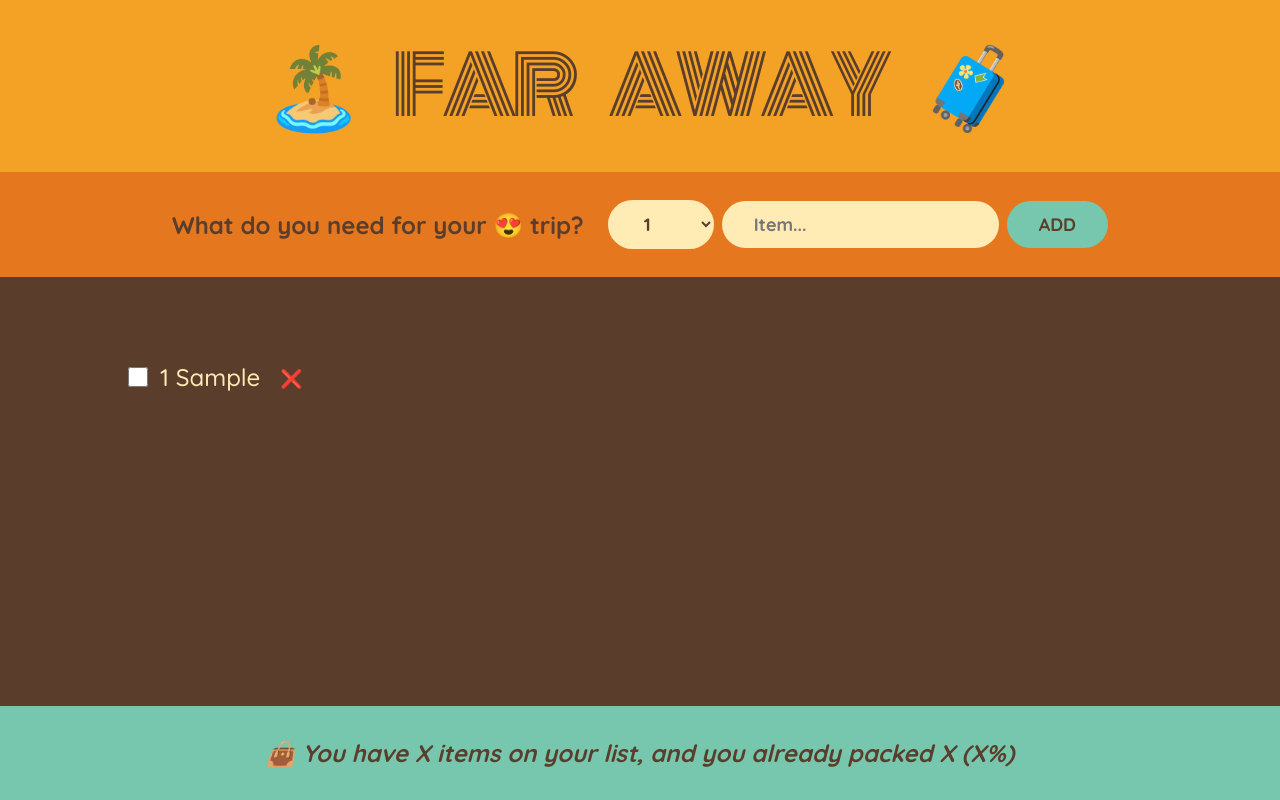
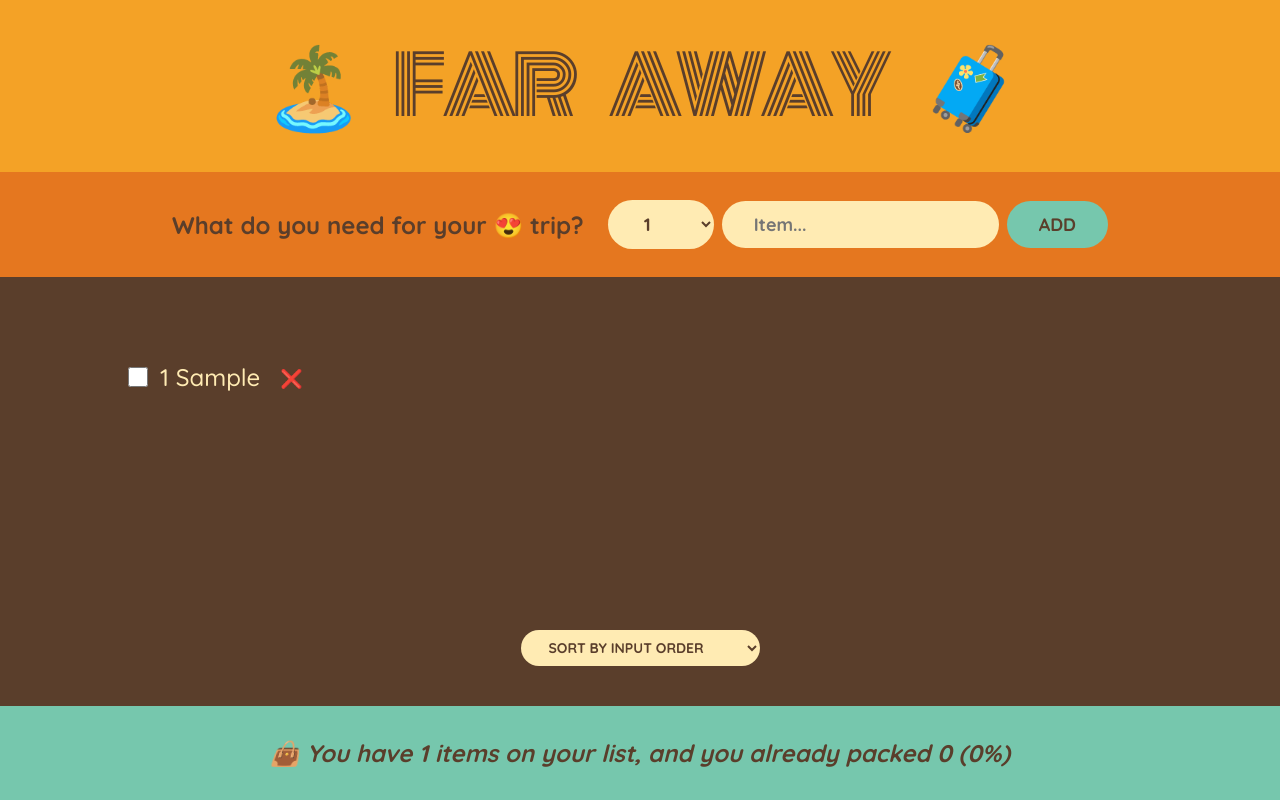
Before and after one commit to jolebaudracco/travel, a React (Create React App) app: page / in a window 1280 px wide. Both pictures are taken after typing "Sample" into the empty fields and a click on the button "ADD". Built offline with nearby package versions, Linux system fonts and the light colour scheme.

Commit message:
Enhance PackingList and Stats components with sorting and item count features

```diff
--- a/src/App.js
+++ b/src/App.js
@@ -8,6 +8,7 @@
 
 const App = () => {
   const [items, setItems] = useState([])
+
 
   function handleAddItem(item){
     setItems(items => [...items, item]);
@@ -30,7 +31,7 @@
       <Logo />
       <Form onAddItems={handleAddItem}/>
       <PackingList items={items} onDeleteItem={handleDeleteItem} onToggleItems={handleToggleItem}/>
-      <Stats />
+      <Stats items={items}/>
     </div>
   )
 }
@@ -56,7 +57,6 @@
       packed: false,
       id: Date.now(),
     };
-    console.log(newItem);
 
     onAddItems(newItem);
 
@@ -85,14 +85,32 @@
     </form>
   )
 }
+
+
 const PackingList = ({items, onDeleteItem, onToggleItems}) => {
+  const [sortBy, setSortBy] = useState('input');
+  let sortedItems;
+
+  if(sortBy === 'input') sortedItems = items;
+  if(sortBy === 'description')
+    sortedItems = items.slice().sort((a, b) => a.description.localeCompare(b.description));
+  if(sortBy === 'packed')
+    sortedItems = items.slice().sort((a, b) => +a.packed - +b.packed);
+
   return (
     <div className="list">
       <ul className="list">
-        {items.map((item) =>(
+        {sortedItems.map((item) =>(
           <Item item={item} onDeleteItem={onDeleteItem} onToggleItems={onToggleItems} key={item.id}/>
         ))}
       </ul>
+      <div className='actions'>
+        <select value={sortBy} onChange={(e) => setSortBy(e.target.value)}>
+          <option value='input'>Sort by input order</option>
+          <option value='description'>Sort by description</option>
+          <option value='packed'>Sort by packed status</option>
+        </select>
+      </div>
     </div>
   );
 }
@@ -109,10 +127,25 @@
   );
 }
 
-const Stats = () => {
+const Stats = ({items}) => {
+  if(!items.length)
+    return (
+      <p className='stats'>
+        <em>Start adding some items to your packing list 🚀</em>
+      </p>
+    );
+
+  const numItems = items.length;
+  const numPacked = items.filter(item => item.packed).length;
+  const percentage = Math.round(numPacked / numItems * 100)
   return (
     <footer className="stats">
-      <em>👜 You have X items on your list, and you already packed X (X%)</em>
+      <em>
+        {percentage === 100 ? 'You are ready to go! ✈️' :
+          `👜 You have ${numItems} items on your list, and you already
+          packed ${numPacked} (${percentage}%)`
+        }
+      </em>
     </footer>
   )
 }
```
